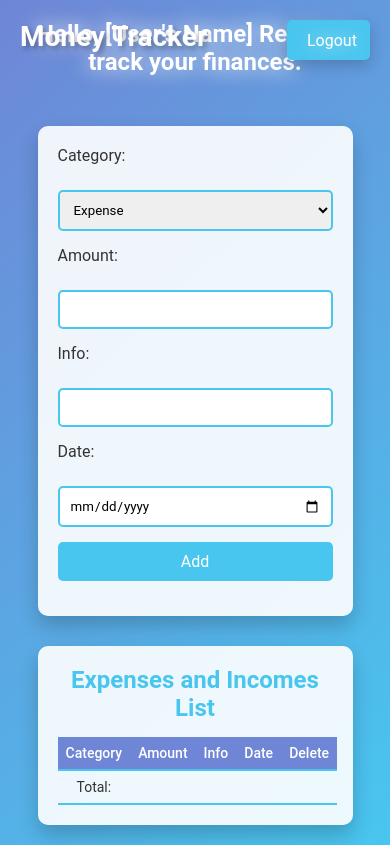
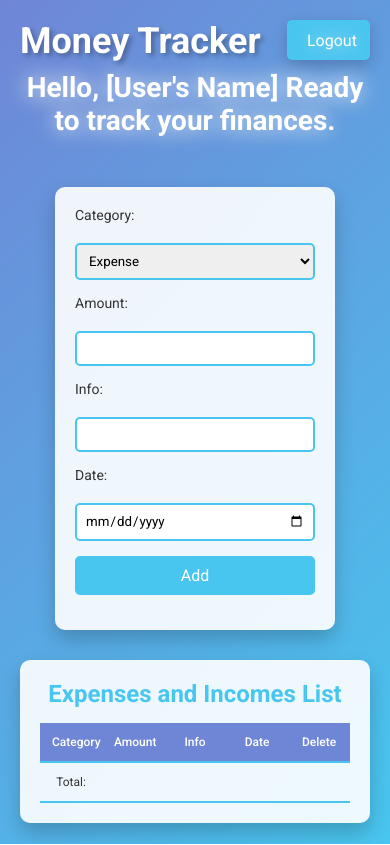
Before and after one commit to Bobby7454/Money_Tracker_app, a website: page public/tracker.html in a window 390 px wide. Drawn offline with Linux system fonts and the light colour scheme; no server answers.

```diff
--- a/public/tracker.css
+++ b/public/tracker.css
@@ -1,3 +1,6 @@
+/* Google Font Link */
+@import url('https://fonts.googleapis.com/css2?family=Roboto:wght@400;500;700&display=swap');
+
 /* Global Styles */
 * {
     margin: 0;
@@ -29,15 +32,15 @@
 }
 
 h1 {
-    font-size: 36px;
-    color: #fff;
-    text-align: left;
-    margin-bottom: 20px;
-    text-shadow: 3px 3px 5px rgba(0, 0, 0, 0.3);
-    animation: fadeInDown 1s ease-in-out;
+    font-size: 36px; /* Adjust font size as needed */
+    color: #fff; /* White color for contrast */
+    text-align: left; /* Align text to the left */
+    margin-bottom: 20px; /* Space below the heading */
+    text-shadow: 3px 3px 5px rgba(0, 0, 0, 0.3); /* Adds shadow for depth */
+    animation: fadeInDown 1s ease-in-out; /* Animation for appearance */
     position: absolute;
-    top: 20px;
-    left: 20px;
+    top: 20px; /* Distance from the top */
+    left: 20px; /* Distance from the left */
 }
 
 .welcome-message {
@@ -61,8 +64,8 @@
     animation: fadeInDown 1s ease-in-out, textGlow 1.5s infinite alternate;
     cursor: pointer;
     position: absolute;
-    top: 20px;
-    right: 20px;
+    top: 20px; /* Distance from the top */
+    right: 20px; /* Distance from the right */
     width: 83px;
     height: 40px;
 }
@@ -94,7 +97,7 @@
 .input-section {
     display: grid;
     grid-template-columns: .2fr .8fr;
-    grid-template-rows: auto;
+    grid-template-rows: auto; /* Ensures rows adjust to content height */
     gap: 15px;
     margin-bottom: 15px;
 }
@@ -102,7 +105,7 @@
 .input-section label {
     font-size: 16px;
     color: #333;
-    margin-bottom: 5px;
+    margin-bottom: 5px; /* Reduced margin to decrease gap */
     display: block;
 }
 
@@ -114,6 +117,7 @@
     width: 100%;
     box-sizing: border-box;
     transition: all 0.3s ease;
+
 }
 
 .input-section input:focus,
@@ -122,7 +126,8 @@
     box-shadow: 0 0 8px rgba(111, 134, 214, 0.5);
 }
 
-button, .input-btn {
+
+button {
     padding: 10px 20px;
     background-color: #48c6ef;
     border: none;
@@ -133,6 +138,20 @@
     transition: background-color 0.3s ease;
     width: 100%;
     align-items: center;
+}
+
+.input-btn{
+    padding: 10px 20px;
+    background-color: #48c6ef;
+    border: none;
+    border-radius: 5px;
+    color: #fff;
+    font-size: 16px;
+    cursor: pointer;
+    transition: background-color 0.3s ease;
+    width: 100%;
+    align-items: center;
+
 }
 
 button:hover {
@@ -158,23 +177,18 @@
 }
 
 /* Table Styles */
-.table-wrapper {
-    width: 100%;
-    overflow-x: auto; /* Enables horizontal scrolling */
-    -webkit-overflow-scrolling: touch; /* Smooth scrolling for touch devices */
-}
-
 table {
     width: 100%;
     border-collapse: collapse;
     margin-top: 15px;
+    table-layout: fixed; /* Ensures table adjusts to the container width */
 }
 
 table th, table td {
     padding: 12px;
     border-bottom: 2px solid #48c6ef;
     text-align: center;
-    font-size: 16px;
+    font-size: 14px; /* Adjust font size for better fit on mobile */
 }
 
 table th {
@@ -229,29 +243,29 @@
 }
 
 /* Responsive Styles */
-@media (max-width: 768px) {
-    h1 {
-        font-size: 28px;
-    }
-
-    .welcome-message {
-        font-size: 24px;
-    }
-
-    .details, .expenses-list {
-        width: 90%;
+@media (max-width: 600px) {
+    table th, table td {
+        font-size: 12px; /* Smaller font size for smaller screens */
     }
 
     .input-section {
-        grid-template-columns: 1fr; /* Stack labels and inputs vertically */
+        grid-template-columns: 1fr; /* Single column layout on small screens */
     }
 
     .input-section label {
-        margin-bottom: 10px; /* Adjust margin for better spacing */
+        font-size: 14px;
     }
 
-    table th, table td {
-        font-size: 14px;
+    .input-section input,
+    .input-section select {
         padding: 8px;
     }
+    .welcome-message{
+        margin-top: 50px;
+    }
+    .logout-button{
+        width:42;
+        height: 20;
+        transition: all .5ms;
+    }
 }
```
